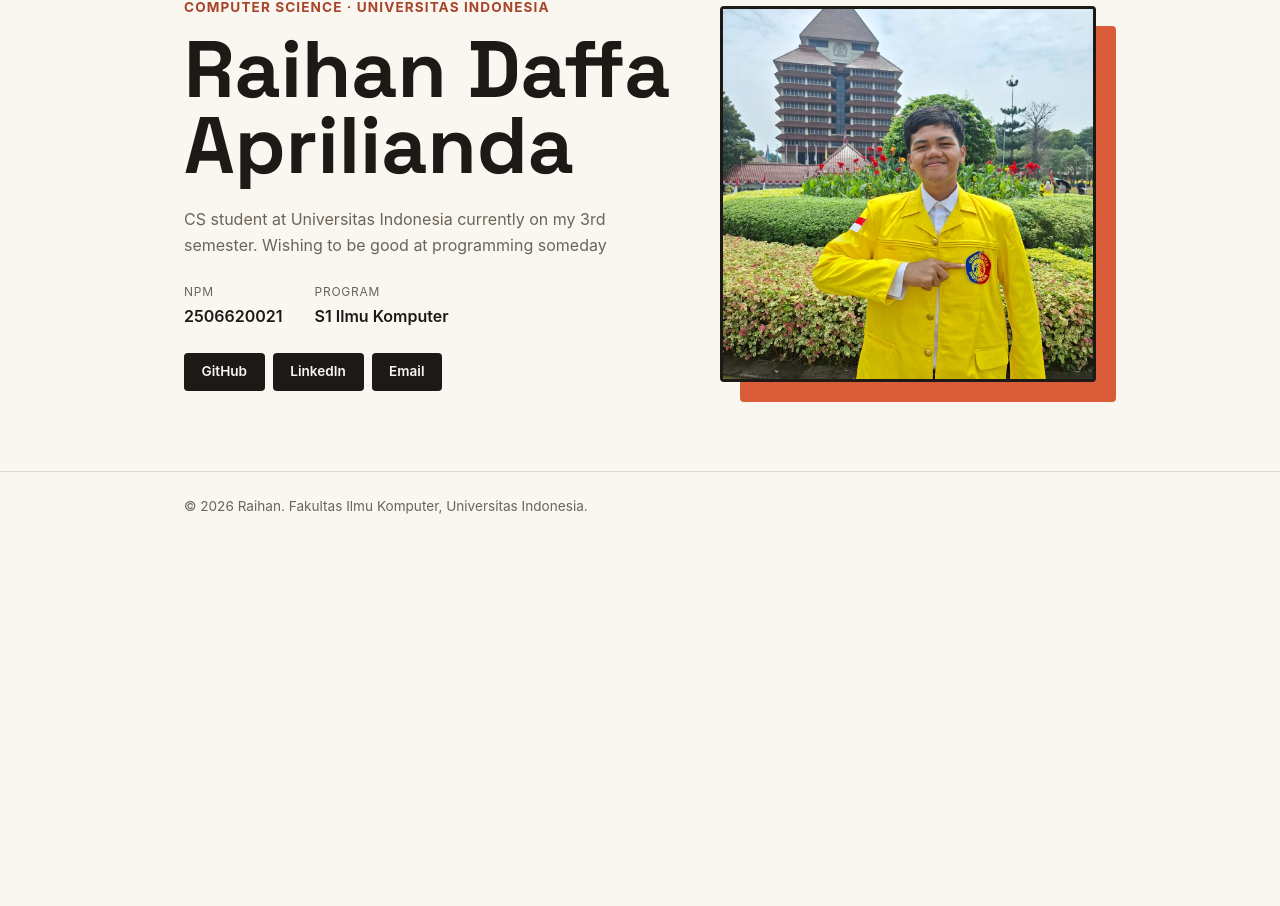
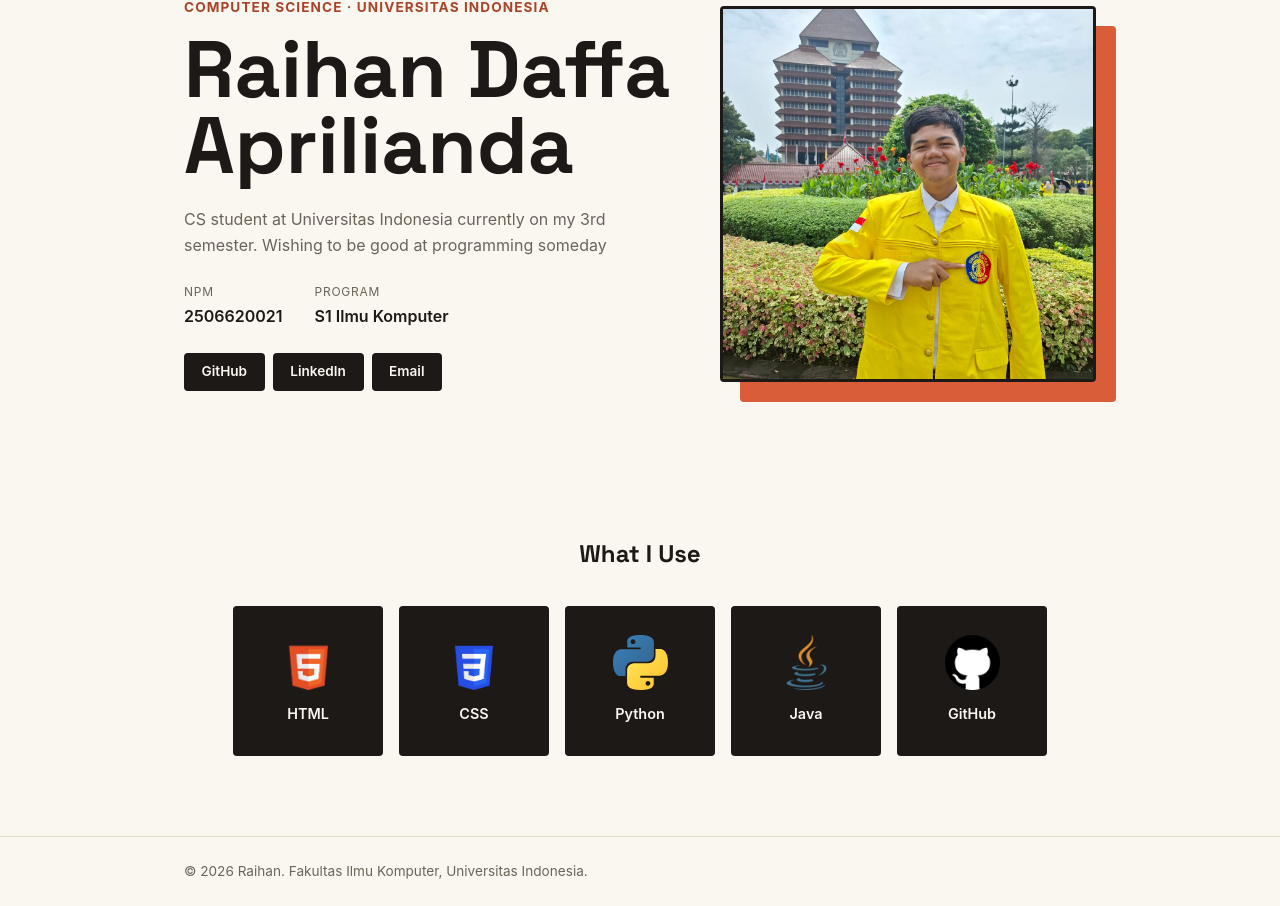
Before and after one commit to RaihannD/myportofolio, a Django app: page / in a window 1280 px wide. Shown: the part 149-1055 px from the top of the page. Before the commit the page ends 663 px from the top, so only its background shows below. Run offline with Django 5.2, Linux system fonts and the light colour scheme.

Commit message:
feat: add skills section

```diff
--- a/static/css/style.css
+++ b/static/css/style.css
@@ -176,6 +176,72 @@ h1, .brand {
     border-top: 1px solid var(--line);
 }
 
+/* Skills section spacing and heading alignment */
+.skills {
+    padding: 4rem 0 5rem;
+}
+
+.skills h1 {
+    margin-bottom: 2rem;
+    text-align: center;
+}
+
+/*
+Flexbox is used to arrange the skill cards in a row, flex-wrap is used so that
+cards move to the next line when there is not enough horizontal space making
+the section look better on smaller screens.
+*/
+.container-skills {
+    display: flex;
+    gap: 1rem;
+    flex-wrap: wrap;
+
+    justify-content: center;
+}
+
+/*
+All skill cards share the same size and styling, flexbox centers the logo and
+skill name vertically and horizontally.
+*/
+.card-skill {
+    width: 150px;
+    height: 150px;
+    background-color: var(--ink);
+    color: var(--paper);
+    border-radius: var(--radius);
+    display: flex;
+    flex-direction: column;
+    justify-content: center;
+    align-items: center;
+    gap: 0.75rem;
+    transition: transform 0.2s ease, background-color 0.2s ease;
+}
+
+/*
+The hover effect provides visual feedback when the user
+moves the cursor over a skill.
+*/
+.card-skill:hover {
+    transform: translateY(-8px);
+    background-color: var(--accent);
+}
+
+/*
+A fixed logo area keeps different logo images consistent even when their
+dimensions are different.
+object-fit: contain prevents the logos from being cropped.
+*/
+.skill-logo {
+    width: 55px;
+    height: 55px;
+    object-fit: contain;
+}
+
+.card-skill p {
+    font-size: 0.9rem;
+    font-weight: 600;
+}
+
 @media (max-width: 600px) {
     .hero-grid {
         grid-template-columns: 1fr;
--- a/templates/index.html
+++ b/templates/index.html
@@ -50,6 +50,41 @@
                 </div>
             </div>
         </section>
+        <section class="skills" id="skills">
+            <div class="container">
+                <h1>What I Use</h1>
+                <!--
+                Each skill is placed inside its own card so that the same CSS styling can be reused
+                for all skills without repeating styles.
+                -->
+                <div class="container-skills">
+                    <div class="card-skill">
+                        <img src="/static/img/HTML5.png" alt="HTML logo" class="skill-logo">
+                        <p>HTML</p>
+                    </div>
+
+                    <div class="card-skill">
+                        <img src="/static/img/CSS3.png" alt="CSS logo" class="skill-logo">
+                        <p>CSS</p>
+                    </div>
+
+                    <div class="card-skill">
+                        <img src="/static/img/Python.svg" alt="Python logo" class="skill-logo">
+                        <p>Python</p>
+                    </div>
+
+                    <div class="card-skill">
+                        <img src="/static/img/java.png" alt="Java logo" class="skill-logo">
+                        <p>Java</p>
+                    </div>
+
+                    <div class="card-skill">
+                        <img src="/static/img/github.png" alt="GitHub logo" class="skill-logo">
+                        <p>GitHub</p>
+                    </div>
+                </div>
+            </div>
+        </section>
     </main>
 
     <footer class="site-footer">
```
Also changed, not shown: static/img/CSS3.png (added), static/img/HTML5.png (added), static/img/Python.svg (added), static/img/github.png (added), static/img/java.png (added).
